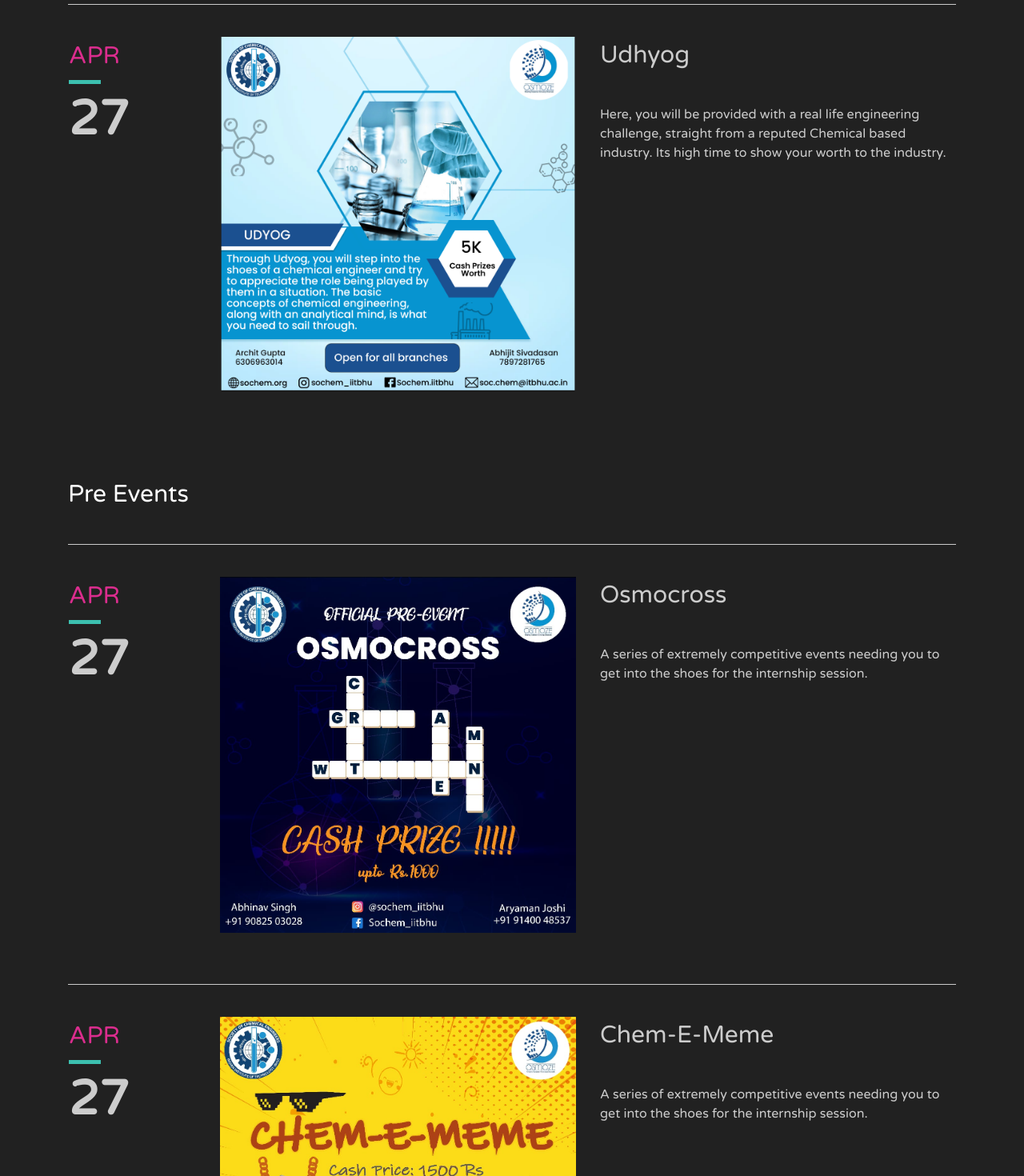
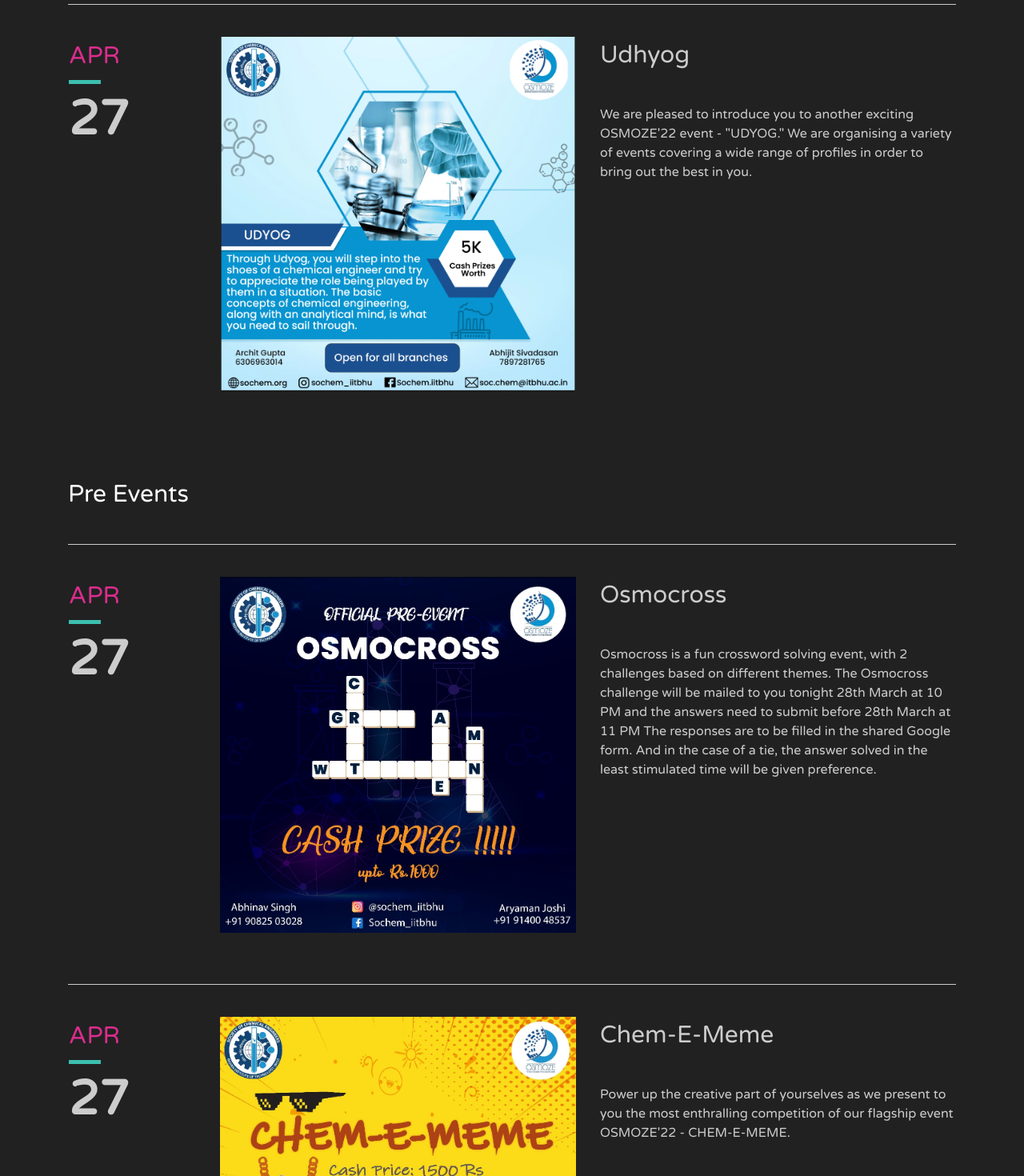
Before and after one commit to Sochem/osmoze22, a React (Create React App) app: page /events in a window 1280 px wide. Shown: the part 480-1950 px from the top of the page at 80% size. Built offline with nearby package versions, Linux system fonts and the light colour scheme; a web font is replaced by a local one.

Commit message:
event content

```diff
--- a/src/components/events.js
+++ b/src/components/events.js
@@ -309,9 +309,8 @@
                     </table>
                   </div>
                   <div className="sort-story">
-                    Here, you will be provided with a real life engineering
-                    challenge, straight from a reputed Chemical based industry.
-                    Its high time to show your worth to the industry.
+                  We are pleased to introduce you to another exciting OSMOZE'22 event - "UDYOG." We are organising a variety of events covering a wide range of profiles in order to bring out the best in you.
+
                   </div>
                 {/* <div className="group-of-btn">
                     <a
@@ -470,8 +469,7 @@
                       </table>
                     </div>
                     <div className="sort-story">
-                      A series of extremely competitive events needing you to
-                      get into the shoes for the internship session.
+                    Osmocross is a fun crossword solving event, with 2 challenges based on different themes. The Osmocross challenge will be mailed to you tonight 28th March at 10 PM and the answers need to submit before 28th March at 11 PM  The responses are to be filled in the shared Google form. And in the case of a tie, the answer solved in the least stimulated time will be given preference.
                     </div>
                     {/* ************************************************************************* */}
                   </div>
@@ -610,8 +608,8 @@
                       </table>
                     </div>
                     <div className="sort-story">
-                      A series of extremely competitive events needing you to
-                      get into the shoes for the internship session.
+                    Power up the creative part of yourselves as we present to you the most enthralling competition of our flagship event OSMOZE'22 - CHEM-E-MEME.
+
                     </div>
                     {/* ************************************************************************* */}
                   </div>
```
